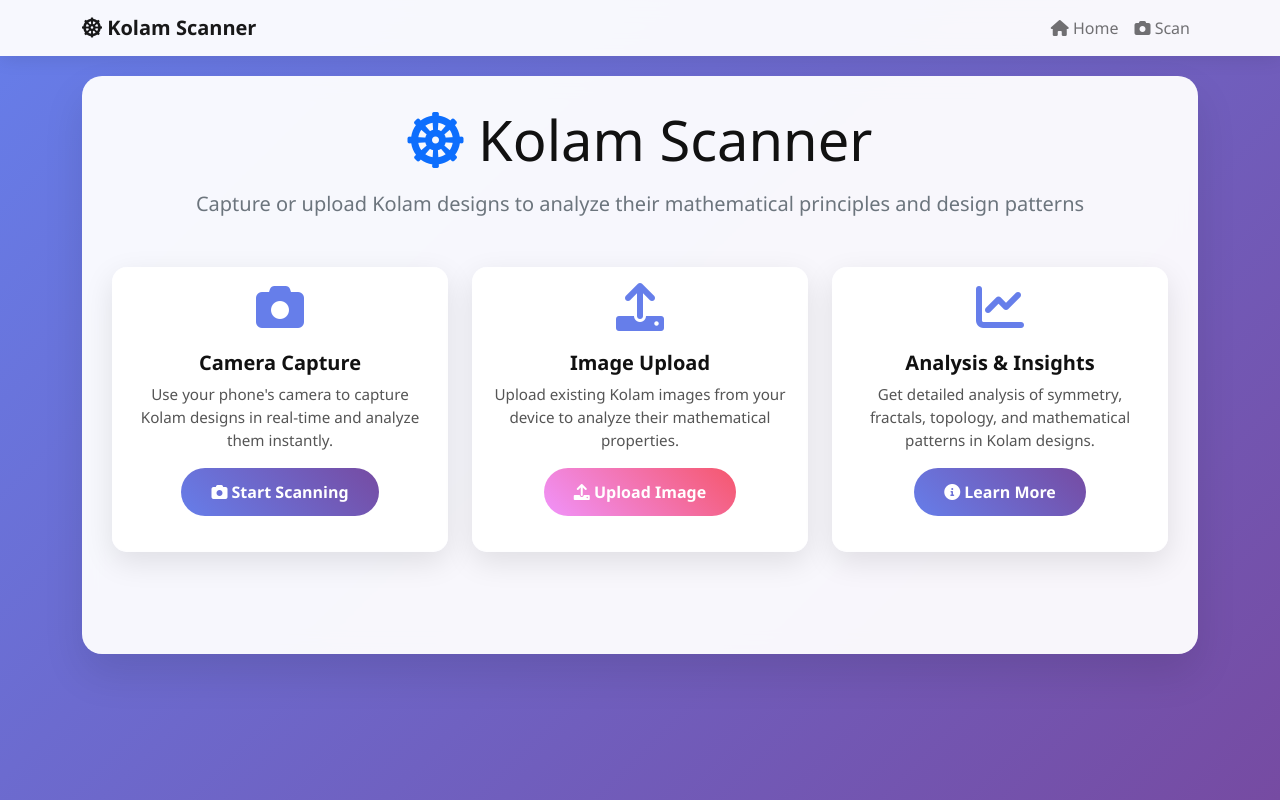
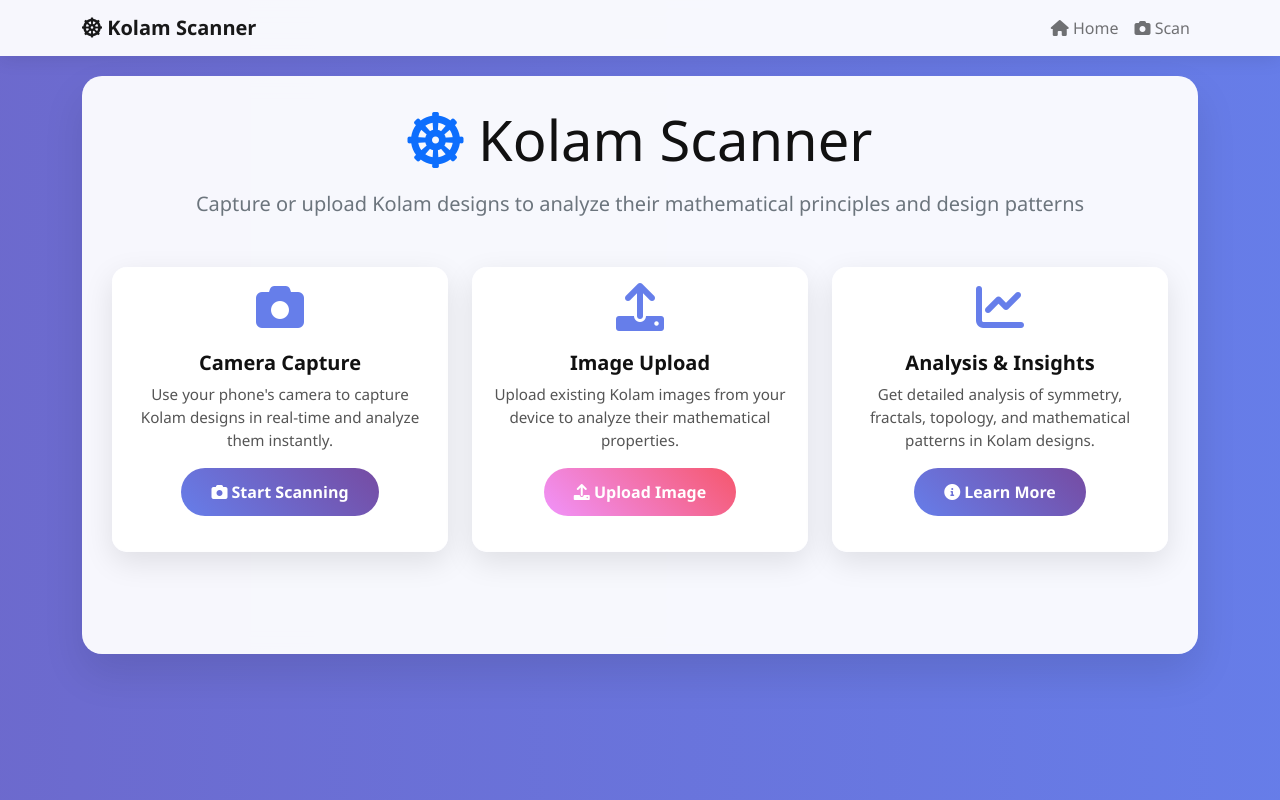
Before and after one commit to mayur13-git/Kolampter, a Flask app: page / in a window 1280 px wide. Run offline with Flask 2, Linux system fonts and the light colour scheme.

Commit message:
background gradient and mouse pointer effect

```diff
--- a/templates/base.html
+++ b/templates/base.html
@@ -13,11 +13,49 @@
     <link href="{{ url_for('static', filename='style.css') }}" rel="stylesheet">
 
     <style>
-        body {
-            background: linear-gradient(135deg, #667eea 0%, #764ba2 100%);
-            min-height: 100vh;
-            font-family: 'Segoe UI', Tahoma, Geneva, Verdana, sans-serif;
-        }
+    body {
+    min-height: 100vh;
+    margin: 0;
+    font-family: 'Segoe UI', Tahoma, Geneva, Verdana, sans-serif;
+    overflow: hidden;
+
+    /* Base animated gradient background */
+    background: linear-gradient(270deg, #667eea, #764ba2, #6dd5ed, #2193b0);
+    background-size: 800% 800%;
+    animation: gradientAnimation 15s ease infinite;
+
+    /* Allow blending with mouse highlight */
+    position: relative;
+}
+
+/* Gradient animation */
+@keyframes gradientAnimation {
+    0% {
+        background-position: 0% 50%;
+    }
+    50% {
+        background-position: 100% 50%;
+    }
+    100% {
+        background-position: 0% 50%;
+    }
+}
+
+/* Spotlight overlay */
+body::before {
+    content: "";
+    position: absolute;
+    top: 0; left: 0;
+    width: 100%; height: 100%;
+    pointer-events: none;
+    background: radial-gradient(
+        circle 30px at var(--x, 50%) var(--y, 50%),
+        rgba(255, 255, 255, 0.5),
+        transparent 80%
+    );
+    mix-blend-mode: overlay;  /* Makes it blend nicely */
+}
+
 
         .navbar {
             background: rgba(255, 255, 255, 0.95) !important;
@@ -260,6 +298,11 @@
             };
             return colors[type] || '#667eea';
         }
+        document.addEventListener("mousemove", (e) => {
+            document.body.style.setProperty("--y", e.clientY + "px");
+            document.body.style.setProperty("--x", e.clientX + "px");
+});
+
     </script>
 
     {% block extra_js %}{% endblock %}
```
